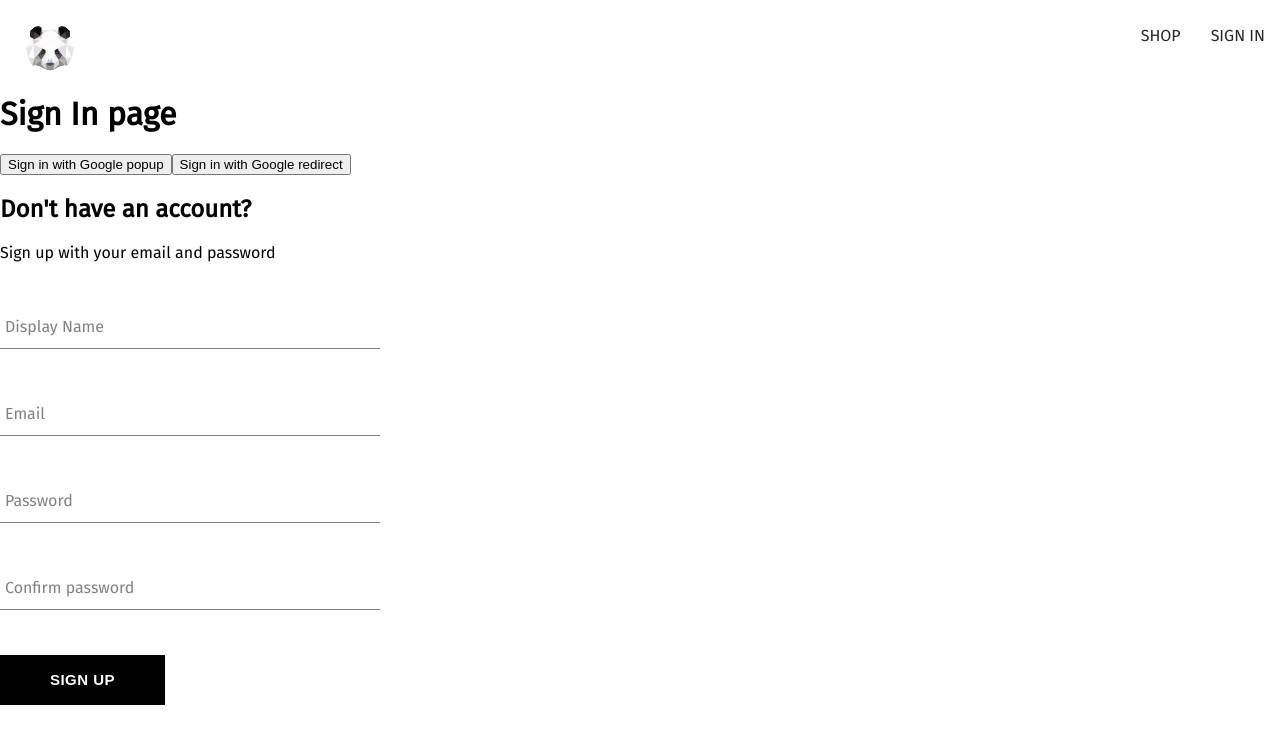
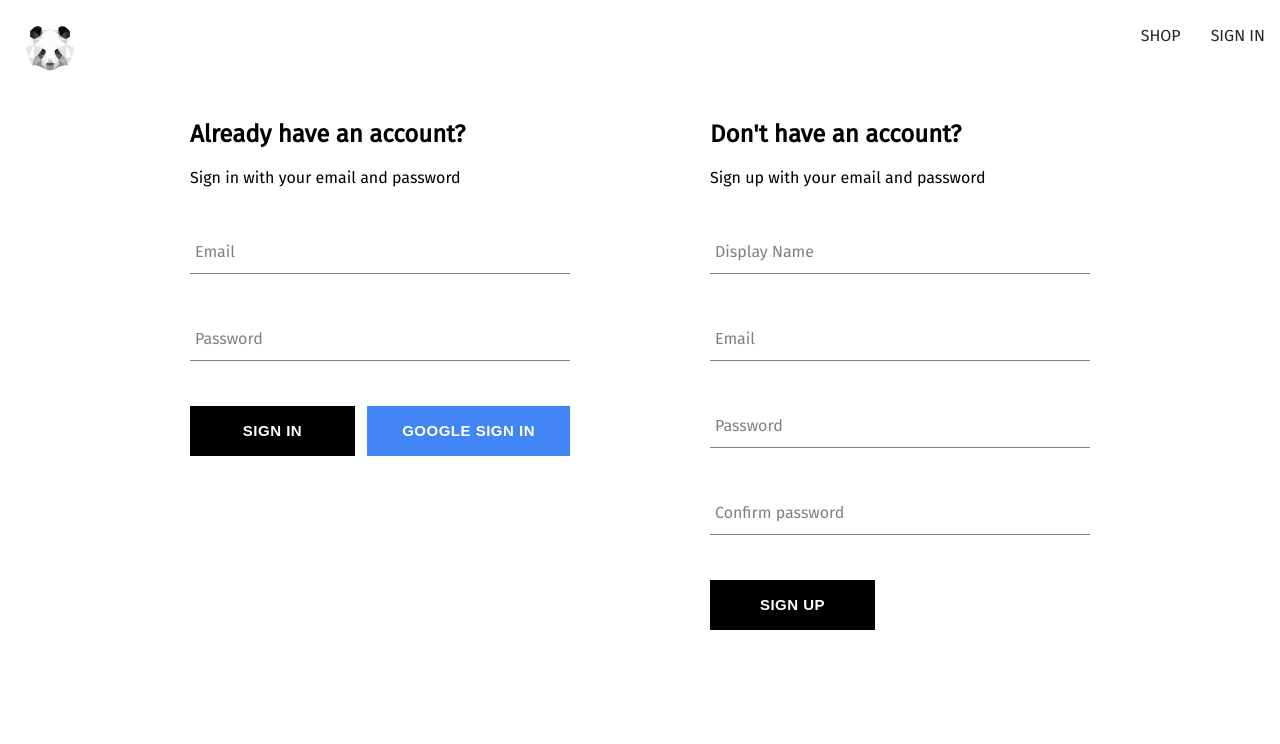
Before and after one commit to doomfist1321/react-refresher, a React (Create React App) app: page /auth in a window 1280 px wide. Shown: the top 744 px of the page. Built offline with nearby package versions, Linux system fonts and the light colour scheme; no server answers.

Commit message:
refactor(auth): :recycle: Use onAuthStateChanged observable to set user

```diff
--- a/src/components/sign-in/sign-in-form.component.jsx
+++ b/src/components/sign-in/sign-in-form.component.jsx
@@ -1,24 +1,30 @@
-import { useState } from 'react';
-import { createAuthUserWithEmailAndPassword, createUserDocumentFromAuth } from '../../utils/firebase/firebase.utils';
+import { useContext, useState } from 'react';
+import { UserContext } from '../../context/user.context';
+import { createUserDocumentFromAuth, signInAuthUserWIthEmailAndPassword, signInWithGooglePopup } from '../../utils/firebase/firebase.utils';
 import { Button } from '../button/button.component';
 import { FormInput } from '../form-input/form-input.component';
 import './sign-in-form.styles.scss';
 
 const defaultFields = {
-  displayName: '',
   email: '',
-  password: '',
-  confirmPassword: '',
+  password: ''
 }
 
-export const SignUpForm = () => {
+
+export const SignInForm = () => {
+
+  console.log('hit');
 
   const [formFields, setFormFields] = useState(defaultFields);
   const handleFormChange = (event) => {
     setFormFields({ ...formFields, [event.target.name]: event.target.value })
   };
-  console.log(formFields);
-  const { displayName, email, password, confirmPassword } = formFields;
+  const { email, password } = formFields;
+
+  const signInWithGoogle = async () => {
+    const { user } = await signInWithGooglePopup();
+    await createUserDocumentFromAuth(user);
+  }
 
   const resetForm = () => {
     setFormFields(defaultFields);
@@ -26,34 +32,26 @@ export const SignUpForm = () => {
 
   const handleSubmit = async (event) => {
     event.preventDefault();
-    // validate
-    if (password !== confirmPassword) {
-      alert('passwords do not match');
-      return;
-    }
-
     try {
-      const { user } = await createAuthUserWithEmailAndPassword(email, password);
-      await createUserDocumentFromAuth(user, { displayName: displayName });
+      const { user } = await signInAuthUserWIthEmailAndPassword(email, password);
       resetForm();
     } catch (error) {
-      console.error('Error in sign up: ', error);
+      console.error('Error in sign in: ', error);
     }
-
-
   }
 
 
   return (
     <div className='sign-up-container'>
-      <h2>Don't have an account?</h2>
-      <span>Sign up with your email and password</span>
+      <h2>Already have an account?</h2>
+      <span>Sign in with your email and password</span>
       <form onSubmit={handleSubmit}>
-        <FormInput label='Display Name' inputOptions={{ onChange: handleFormChange, value: displayName, name: "displayName", type: "text", required: true }} />
         <FormInput label='Email' inputOptions={{ onChange: handleFormChange, value: email, name: "email", type: "email", required: true }} />
         <FormInput label='Password' inputOptions={{ onChange: handleFormChange, value: password, name: "password", type: "password", required: true }} />
-        <FormInput label='Confirm password' inputOptions={{ onChange: handleFormChange, value: confirmPassword, name: "confirmPassword", type: "password", required: true }} />
-        <Button type="submit">SIGN UP</Button>
+        <div className='buttons-container'>
+          <Button type="submit">SIGN IN</Button>
+          <Button type="button" buttonType='google' onClick={signInWithGoogle} >GOOGLE SIGN IN</Button>
+        </div>
       </form>
     </div>
   )
--- a/src/components/sign-in/sign-in-form.styles.scss
+++ b/src/components/sign-in/sign-in-form.styles.scss
@@ -7,3 +7,8 @@
 h2 {
   margin-top: 10px 0;
 }
+
+.buttons-container {
+  display: flex;
+  justify-content: space-between;
+}
--- a/src/components/sign-up/sign-up-form.component.jsx
+++ b/src/components/sign-up/sign-up-form.component.jsx
@@ -1,4 +1,5 @@
-import { useState } from 'react';
+import { useContext, useState } from 'react';
+import { UserContext } from '../../context/user.context';
 import { createAuthUserWithEmailAndPassword, createUserDocumentFromAuth } from '../../utils/firebase/firebase.utils';
 import { Button } from '../button/button.component';
 import { FormInput } from '../form-input/form-input.component';
@@ -17,7 +18,6 @@ export const SignUpForm = () => {
   const handleFormChange = (event) => {
     setFormFields({ ...formFields, [event.target.name]: event.target.value })
   };
-  console.log(formFields);
   const { displayName, email, password, confirmPassword } = formFields;
 
   const resetForm = () => {
--- /dev/null
+++ b/src/context/user.context.jsx
@@ -0,0 +1,23 @@
+import { createContext, useState, useEffect } from "react";
+import { registerAuthStateChangeListener } from "../utils/firebase/firebase.utils";
+
+// The actual value you want to access
+export const UserContext = createContext({
+  currentUser: null,
+  setCurrentUser: () => null
+})
+
+export const UserProvider = ({ children }) => {
+
+  const [currentUser, setCurrentUser] = useState(null);
+
+  useEffect(() => {
+    const unsubscribe = registerAuthStateChangeListener(user => {
+      setCurrentUser(user);
+    });
+    return unsubscribe;
+  }, [])
+
+
+  return <UserContext.Provider value={{ currentUser, setCurrentUser }}>{children}</UserContext.Provider>
+}
--- a/src/index.js
+++ b/src/index.js
@@ -4,12 +4,16 @@ import './index.scss';
 import App from './App';
 import reportWebVitals from './reportWebVitals';
 import { BrowserRouter } from 'react-router-dom';
+import { UserProvider } from './context/user.context';
+import { ProductProvider } from './context/products.context';
 
 const root = ReactDOM.createRoot(document.getElementById('root'));
 root.render(
   <React.StrictMode>
     <BrowserRouter>
+      <UserProvider>
       <App />
+      </UserProvider>
     </BrowserRouter>
   </React.StrictMode>
 );
--- a/src/routes/authentication/authentication.component.jsx
+++ b/src/routes/authentication/authentication.component.jsx
@@ -1,41 +1,29 @@
 import { getRedirectResult } from "firebase/auth";
 import { useEffect } from "react";
+import { SignInForm } from "../../components/sign-in/sign-in-form.component";
 import { SignUpForm } from "../../components/sign-up/sign-up-form.component";
 import {
   auth,
   createUserDocumentFromAuth,
-  signInWithGooglePopup,
-  signInWithGoogleRedirect
 } from "../../utils/firebase/firebase.utils"
+
+import './authentication.styles.scss';
 
 export const Authentication = () => {
 
   useEffect(() => {
     (async function getAuthResult() {
       const response = await getRedirectResult(auth);
-      console.log(response);
       if (response) {
         await createUserDocumentFromAuth(response.user);
       }
     })()
   }, [])
 
-  const logGoogleuser = async () => {
-    const { user } = await signInWithGooglePopup();
-    console.log("user", user);
-    await createUserDocumentFromAuth(user)
-  }
-
-  const logGoogleRedirectUser = async () => {
-    const { user } = await signInWithGoogleRedirect();
-    console.log("user", user);
-    await createUserDocumentFromAuth(user)
-  }
-
-  return <div>
-    <h1>Sign In page</h1>
-    <button onClick={logGoogleuser}>Sign in with Google popup</button>
-    <button onClick={logGoogleRedirectUser}>Sign in with Google redirect</button>
-    <SignUpForm />
-  </div>
+  return (
+    <div className="authentication-container">
+      <SignInForm />
+      <SignUpForm />
+    </div>
+  )
 }
--- /dev/null
+++ b/src/routes/authentication/authentication.styles.scss
@@ -0,0 +1,6 @@
+.authentication-container {
+  display: flex;
+  width: 900px;
+  margin: 30px auto;
+  justify-content: space-between;
+}
--- a/src/utils/firebase/firebase.utils.js
+++ b/src/utils/firebase/firebase.utils.js
@@ -1,5 +1,13 @@
 import { initializeApp } from 'firebase/app';
-import { getAuth, signInWithRedirect, signInWithPopup, GoogleAuthProvider, createUserWithEmailAndPassword } from 'firebase/auth';
+import {
+  getAuth,
+  signInWithPopup,
+  GoogleAuthProvider,
+  createUserWithEmailAndPassword,
+  signInWithEmailAndPassword,
+  signOut,
+  onAuthStateChanged
+} from 'firebase/auth';
 import { getFirestore, doc as getDocumentReference, getDoc, setDoc } from 'firebase/firestore';
 
 // Your web app's Firebase configuration
@@ -13,7 +21,7 @@ const firebaseConfig = {
 };
 
 // Initialize Firebase
-const furebaseApp = initializeApp(firebaseConfig);
+initializeApp(firebaseConfig);
 
 // Auth
 const googleProvider = new GoogleAuthProvider();
@@ -22,7 +30,6 @@ googleProvider.setCustomParameters({
 });
 export const auth = getAuth();
 export const signInWithGooglePopup = () => signInWithPopup(auth, googleProvider);
-export const signInWithGoogleRedirect = () => signInWithRedirect(auth, googleProvider);
 
 // Firestore
 export const db = getFirestore();
@@ -43,6 +50,15 @@ export const createUserDocumentFromAuth = async (userAuth, additionalProperties)
 }
 
 export const createAuthUserWithEmailAndPassword = async (email, password) => {
-  if(!email || !password) return;
+  if (!email || !password) return;
   return await createUserWithEmailAndPassword(auth, email, password);
 }
+
+export const signInAuthUserWIthEmailAndPassword = async (email, password) => {
+  if (!email || !password) return;
+  return await signInWithEmailAndPassword(auth, email, password);
+}
+
+export const signOutUser = async () => await signOut(auth);
+
+export const registerAuthStateChangeListener = (callback) => onAuthStateChanged(auth, callback);
```
